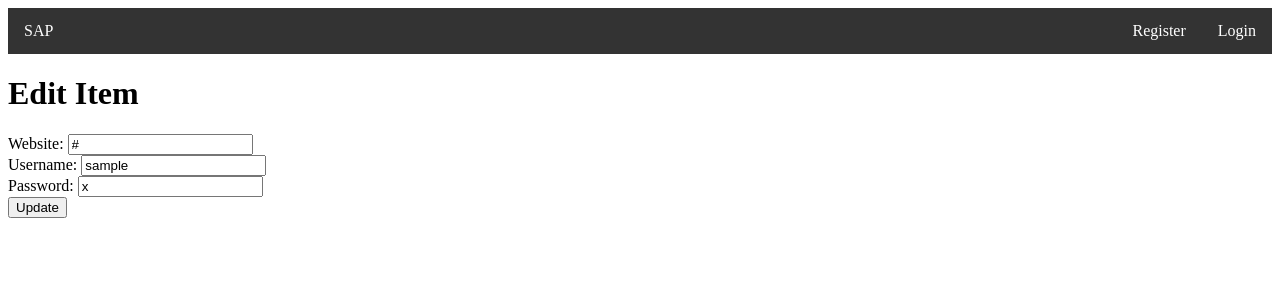
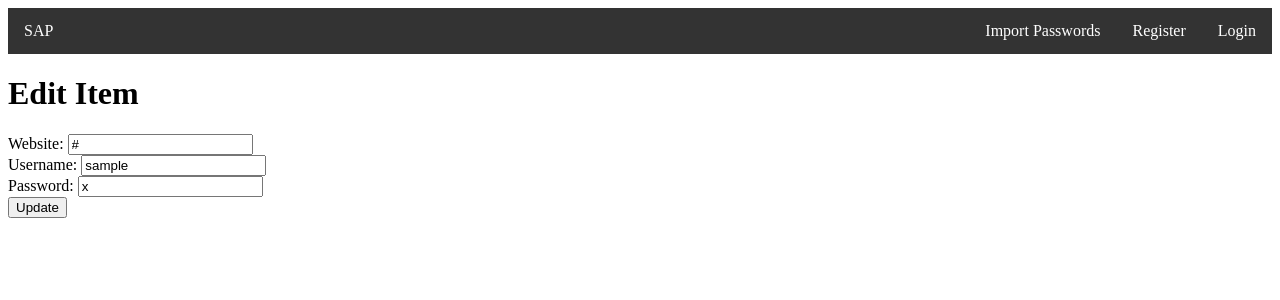
Before and after one commit to nicsaw/awesome-pot, a Flask app: page /edit/1 in a window 1280 px wide. Shown: the top 300 px of the page. Run offline with Flask 3, Linux system fonts and the light colour scheme; tables that the repository leaves empty hold one stand-in row (values such as "Sample post").

Commit message:
Add import_passwords to navbar

```diff
--- a/honeypot-web/templates/base.html
+++ b/honeypot-web/templates/base.html
@@ -31,6 +31,7 @@
         <a href="{{ url_for('index') }}">SAP</a>
         <a href="{{ url_for('login') }}" class="right">Login</a>
         <a href="{{ url_for('register') }}" class="right">Register</a>
+        <a href="{{ url_for('import_passwords') }}" class="right">Import Passwords</a>
     </nav>
 
     {% with messages = get_flashed_messages(with_categories=true) %}
```
